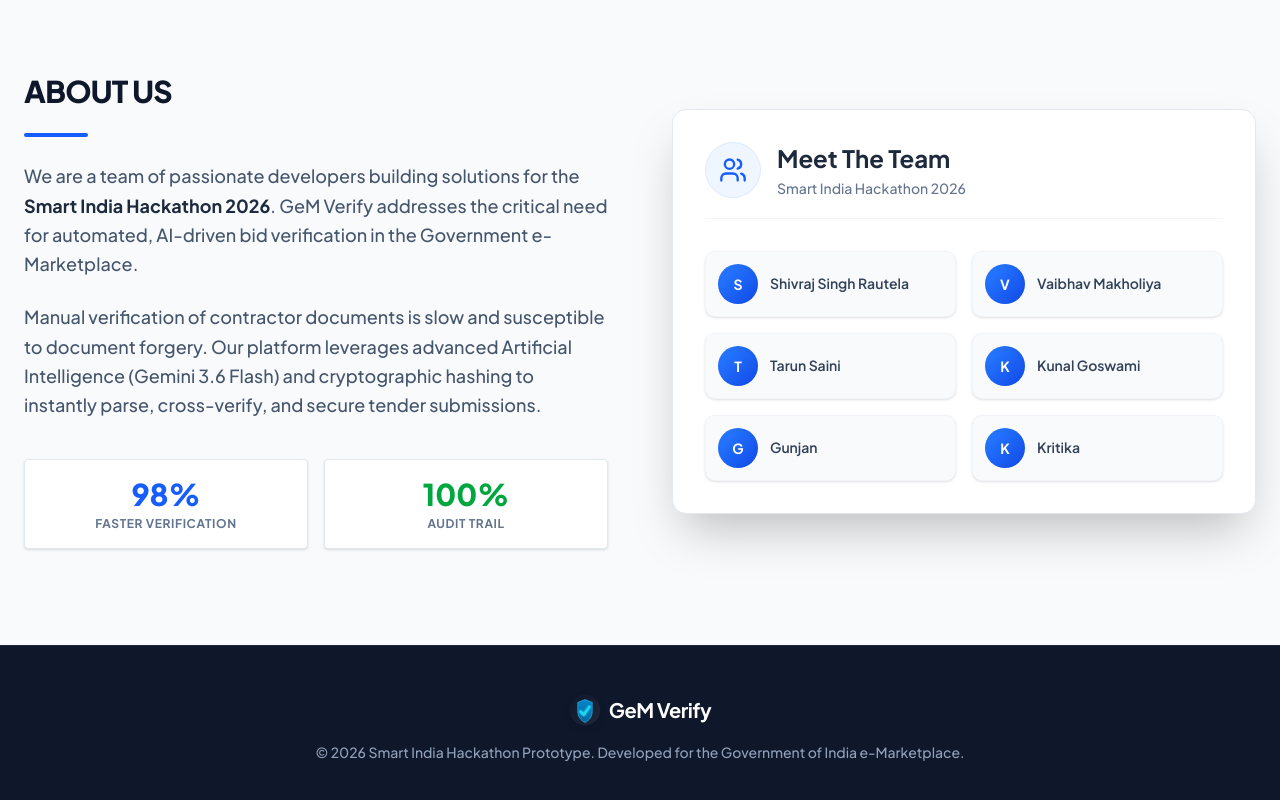
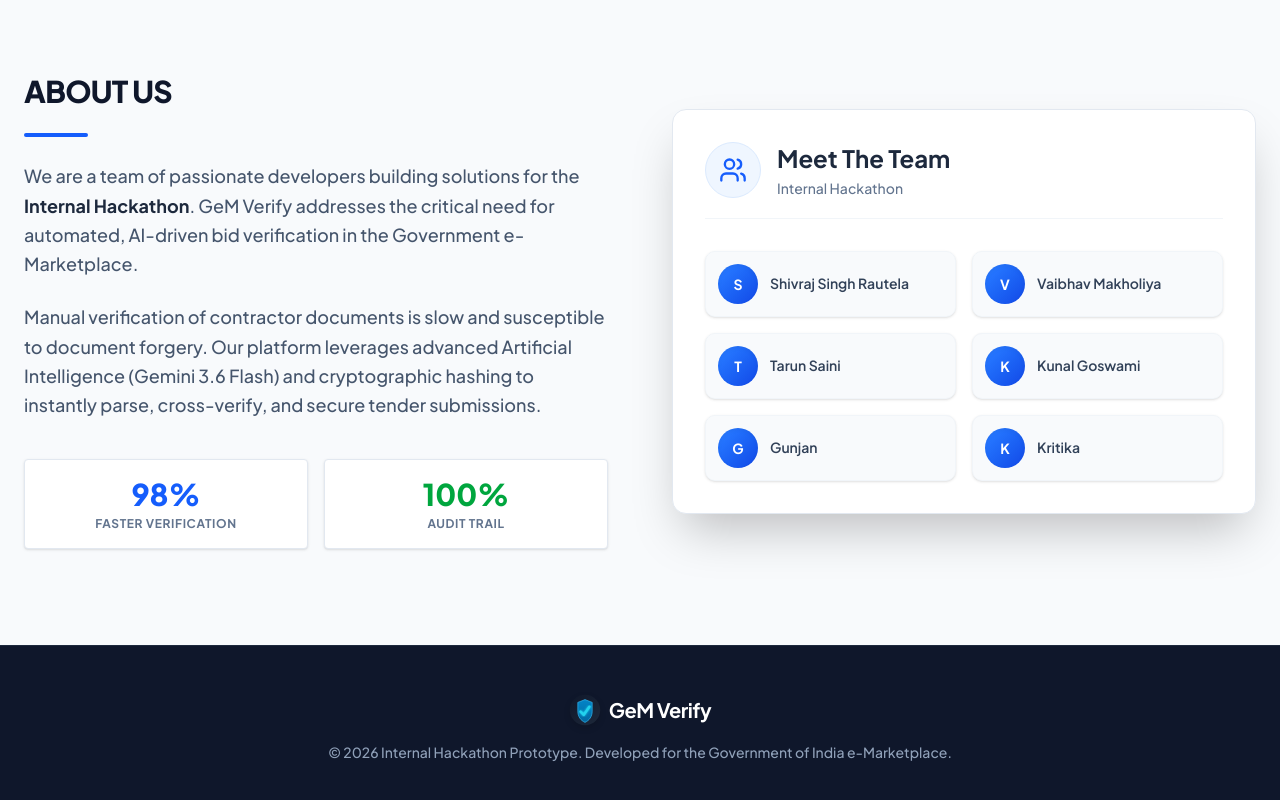
Before and after one commit to shivrajrautela/GeMhackathon, a Next.js app in the folder frontend/: page / in a window 1280 px wide. Shown: the part 1579-2379 px from the top of the page. Built offline with nearby package versions, Linux system fonts and the light colour scheme.

Commit message:
chore: rename Smart India Hackathon to Internal Hackathon

```diff
--- a/frontend/src/app/page.tsx
+++ b/frontend/src/app/page.tsx
@@ -239,7 +239,7 @@
             <h2 className="text-3xl font-extrabold tracking-tight text-slate-900 uppercase">About Us</h2>
             <div className="w-16 h-1 bg-blue-600 rounded"></div>
             <p className="text-slate-600 text-lg leading-relaxed font-medium">
-              We are a team of passionate developers building solutions for the <strong className="text-slate-800">Smart India Hackathon 2026</strong>. GeM Verify addresses the critical need for automated, AI-driven bid verification in the Government e-Marketplace.
+              We are a team of passionate developers building solutions for the <strong className="text-slate-800">Internal Hackathon</strong>. GeM Verify addresses the critical need for automated, AI-driven bid verification in the Government e-Marketplace.
             </p>
             <p className="text-slate-600 text-lg leading-relaxed font-medium">
               Manual verification of contractor documents is slow and susceptible to document forgery. Our platform leverages advanced Artificial Intelligence (Gemini 3.6 Flash) and cryptographic hashing to instantly parse, cross-verify, and secure tender submissions.
@@ -264,7 +264,7 @@
                 </div>
                 <div>
                   <h3 className="text-2xl font-bold text-slate-800">Meet The Team</h3>
-                  <p className="text-sm font-medium text-slate-500 mt-1">Smart India Hackathon 2026</p>
+                  <p className="text-sm font-medium text-slate-500 mt-1">Internal Hackathon</p>
                 </div>
               </div>
 
@@ -297,7 +297,7 @@
             <img src="/logo.svg" alt="Gem-Verify Logo" className="h-8 w-auto object-contain drop-shadow-md" />
             <span className="text-xl font-bold tracking-tight text-white">GeM Verify</span>
           </div>
-          <p className="font-medium text-slate-400">© 2026 Smart India Hackathon Prototype. Developed for the Government of India e-Marketplace.</p>
+          <p className="font-medium text-slate-400">© 2026 Internal Hackathon Prototype. Developed for the Government of India e-Marketplace.</p>
         </div>
       </footer>
     </div>
```
